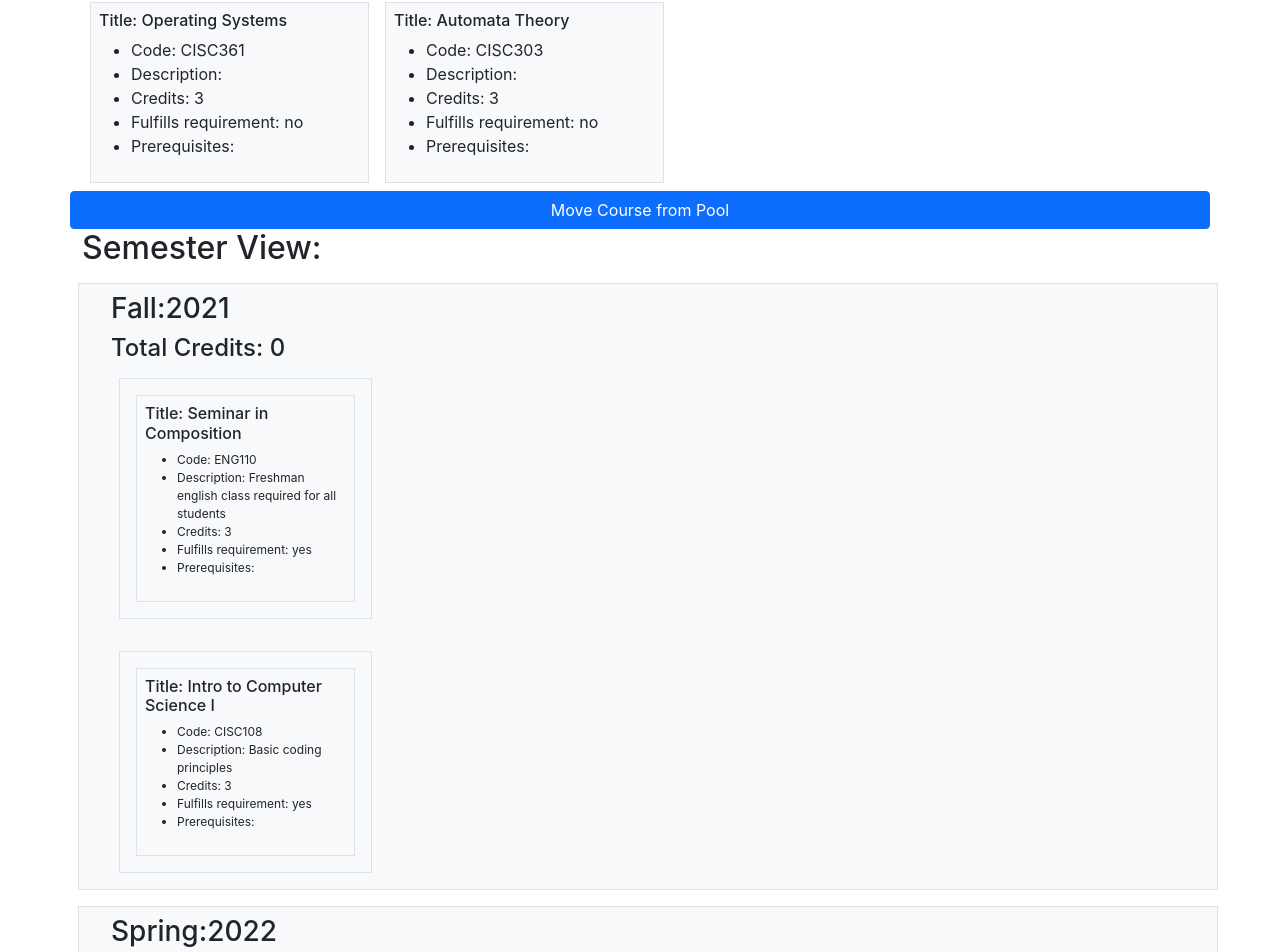
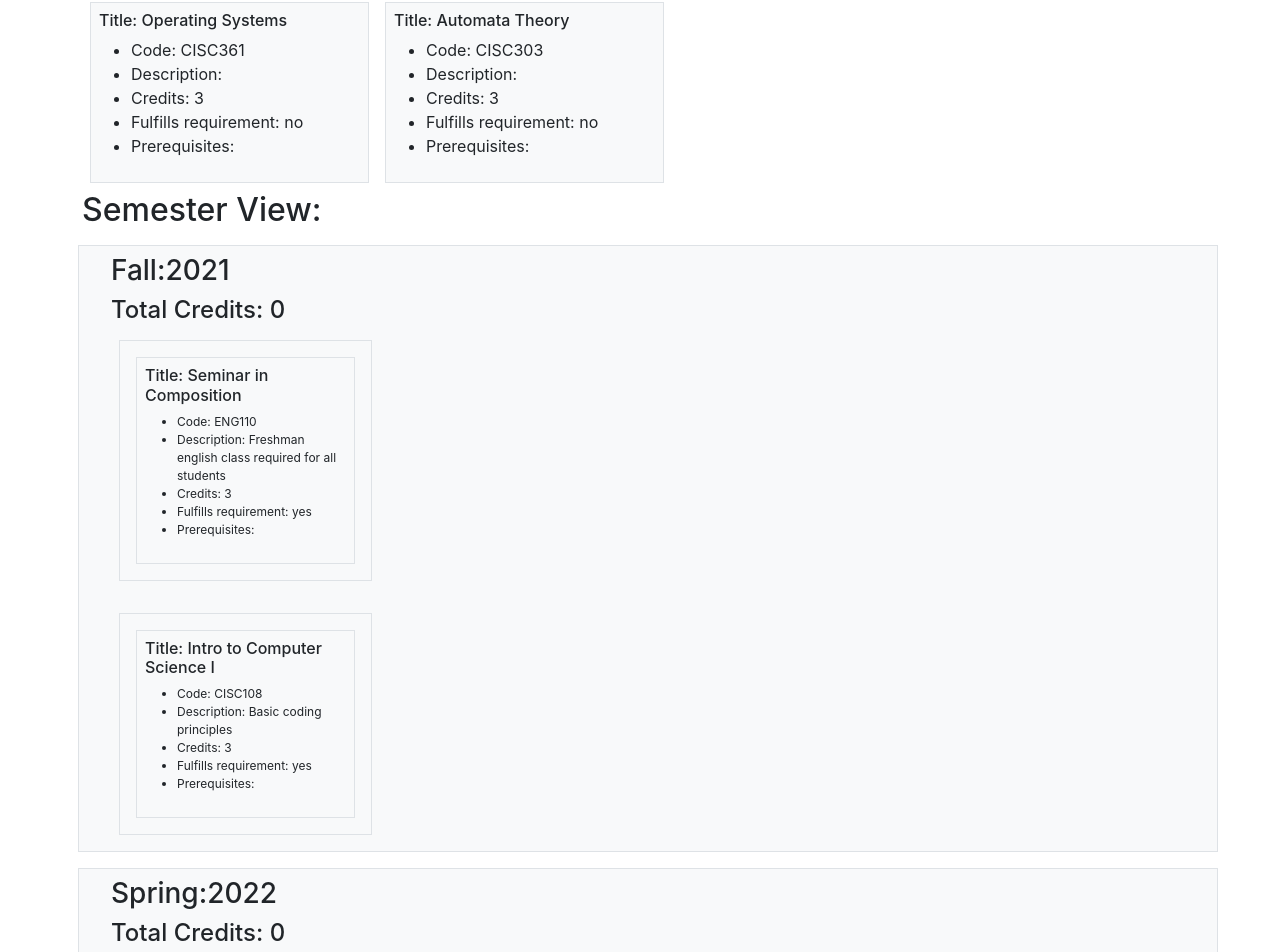
Before and after one commit to UD-CISC275-S22/cis-scheduler-team-3, a React (Create React App) app: page / in a window 1280 px wide. Shown: the part 1246-2198 px from the top of the page. Built offline with nearby package versions, Linux system fonts and the light colour scheme.

Commit message:
Undid previous changes

```diff
--- a/src/components/CourseMover.tsx
+++ /dev/null
@@ -1,16 +0,0 @@
-import React from "react";
-import { Button, Form } from "react-bootstrap";
-
-export function CourseMover(): JSX.Element {
-    return (
-        <div>
-            <Form.Group>
-                <Form.Label>Pick a course to move:</Form.Label>
-            </Form.Group>
-            <Form.Group>
-                <Form.Label>Pick a semester to move to:</Form.Label>
-            </Form.Group>
-            <Button>Move Course</Button>
-        </div>
-    );
-}
--- a/src/components/CoursePool.tsx
+++ b/src/components/CoursePool.tsx
@@ -4,13 +4,11 @@ import { CourseView } from "./CourseView";
 import { ValidateNewCourse } from "./NewCourse";
 import POOL_DATA from "../data/course_pool.json";
 import type { Course } from "../interfaces/course";
-import { CourseMover } from "./CourseMover";
 
 export function CoursePool(): JSX.Element {
     const POOLCOURSES = POOL_DATA as Course[];
     const [newCourse, setNewCourse] = useState<boolean>(false);
     const [poolCourses, setPoolCourses] = useState<Course[]>(POOLCOURSES);
-    const [movecourse, setMoveCourse] = useState<boolean>(false);
 
     function createCourse(newCourse: Course) {
         setPoolCourses([...poolCourses, newCourse]);
@@ -39,12 +37,6 @@ export function CoursePool(): JSX.Element {
                     <CourseView key={course.code} course={course}></CourseView>
                 ))}
             </Row>
-            <Row>
-                <Button onClick={() => setMoveCourse(!movecourse)}>
-                    Move Course from Pool
-                </Button>
-                {movecourse ? <CourseMover></CourseMover> : null}
-            </Row>
         </Container>
     );
 }
```
